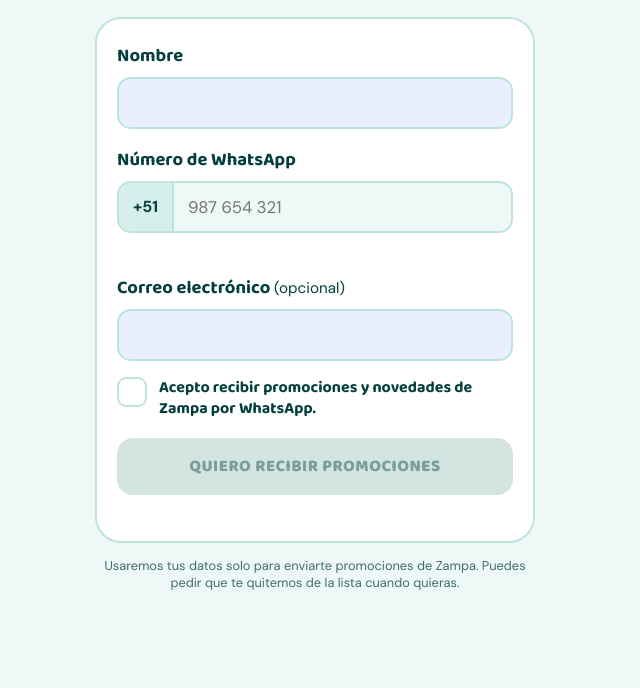
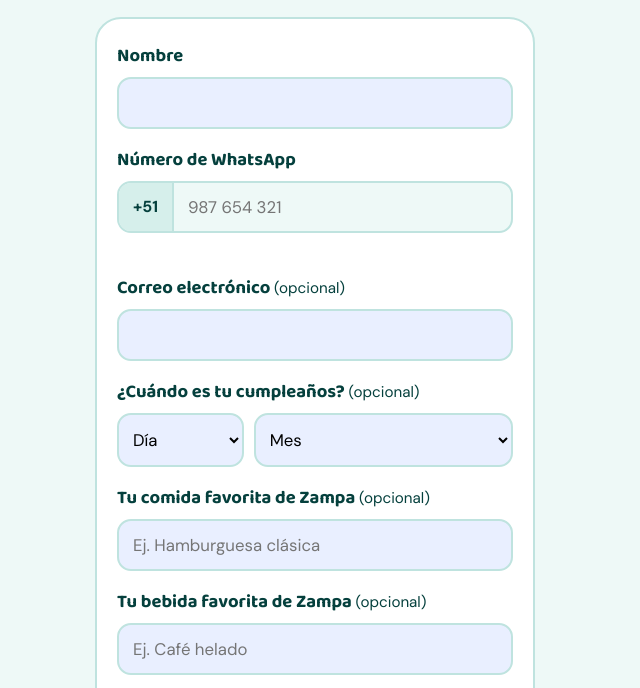
Before and after one commit to maycolcurasmadelacruz/ZAMPA, a plain HTML site: page index.html in a window 1280 px wide. Shown: the part 260-948 px from the top of the page, without its empty margins (325-965 px from the left). Before the commit the page ends 891 px from the top, so only its background shows below. Drawn offline with Linux system fonts and the light colour scheme.

Commit message:
Add files via upload

```diff
--- a/index.html
+++ b/index.html
@@ -22,6 +22,10 @@ label{display:block;font-family:"Baloo 2",sans-serif;font-weight:700;font-size:1
 label small{font-family:"DM Sans",sans-serif;font-weight:400;font-size:.95rem}
 .field{margin-bottom:16px}
 input[type=text],input[type=tel],input[type=email]{width:100%;font:inherit;font-size:1.05rem;color:#000;background:#e9efff;border:2px solid var(--line);border-radius:14px;padding:13px 14px;outline:none}
+select{font:inherit;font-size:1.05rem;color:#000;background:#e9efff;border:2px solid var(--line);border-radius:14px;padding:13px 10px;outline:none;width:100%}
+select:focus{border-color:var(--pink);box-shadow:0 0 0 4px #fbd5e3}
+.row{display:flex;gap:10px}
+.row select:first-child{flex:0 0 32%}
 input:focus{border-color:var(--pink);box-shadow:0 0 0 4px #fbd5e3}
 .phone{display:flex;border:2px solid var(--line);border-radius:14px;overflow:hidden;background:var(--mint)}
 .phone:focus-within{border-color:var(--pink);box-shadow:0 0 0 4px #fbd5e3}
@@ -68,6 +72,21 @@ button:focus-visible{outline:3px solid var(--ink);outline-offset:2px}
         <label for="mail">Correo electrónico <small>(opcional)</small></label>
         <input id="mail" type="email" autocomplete="email" maxlength="80">
       </div>
+      <div class="field">
+        <label for="dia">¿Cuándo es tu cumpleaños? <small>(opcional)</small></label>
+        <div class="row">
+          <select id="dia" aria-label="Día"><option value="">Día</option></select>
+          <select id="mes" aria-label="Mes"><option value="">Mes</option></select>
+        </div>
+      </div>
+      <div class="field">
+        <label for="comida">Tu comida favorita de Zampa <small>(opcional)</small></label>
+        <input id="comida" type="text" maxlength="80" placeholder="Ej. Hamburguesa clásica">
+      </div>
+      <div class="field">
+        <label for="bebida">Tu bebida favorita de Zampa <small>(opcional)</small></label>
+        <input id="bebida" type="text" maxlength="80" placeholder="Ej. Café helado">
+      </div>
       <label class="check"><input id="ok" type="checkbox"><span class="box"></span><span>Acepto recibir promociones y novedades de Zampa por WhatsApp.</span></label>
       <button id="btn" type="submit" disabled>Quiero recibir promociones</button>
       <p class="msg" id="sendMsg" style="text-align:center"></p>
@@ -88,6 +107,11 @@ const ENDPOINT = "https://script.google.com/macros/s/AKfycbxDZz8e3_6ZCkiIlwhuUoq
 const $ = id => document.getElementById(id);
 const nombre = $("nombre"), tel = $("tel"), mail = $("mail"), ok = $("ok"), btn = $("btn");
 let tocoTel = false;
+
+const MESES = ["enero","febrero","marzo","abril","mayo","junio","julio","agosto","septiembre","octubre","noviembre","diciembre"];
+for (let i = 1; i <= 31; i++) $("dia").add(new Option(i, i));
+MESES.forEach((m, i) => $("mes").add(new Option(m.charAt(0).toUpperCase() + m.slice(1), i + 1)));
+const cumple = () => ($("dia").value && $("mes").value) ? $("dia").value + " de " + MESES[$("mes").value - 1] : "";
 
 const digits = () => tel.value.replace(/\D/g, "");
 const telValido = () => /^9\d{8}$/.test(digits());
@@ -114,6 +138,9 @@ $("f").addEventListener("submit", async e => {
     nombre: nombre.value.trim(),
     whatsapp: "+51" + digits(),
     correo: mail.value.trim(),
+    cumple: cumple(),
+    comida: $("comida").value.trim(),
+    bebida: $("bebida").value.trim(),
     acepta: "Sí"
   });
   try {
```
